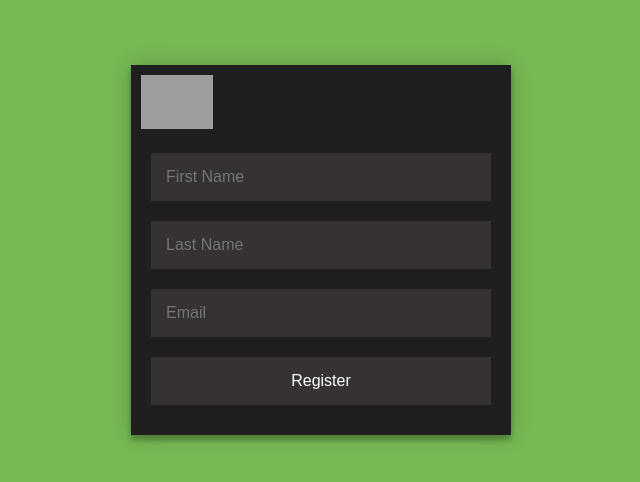
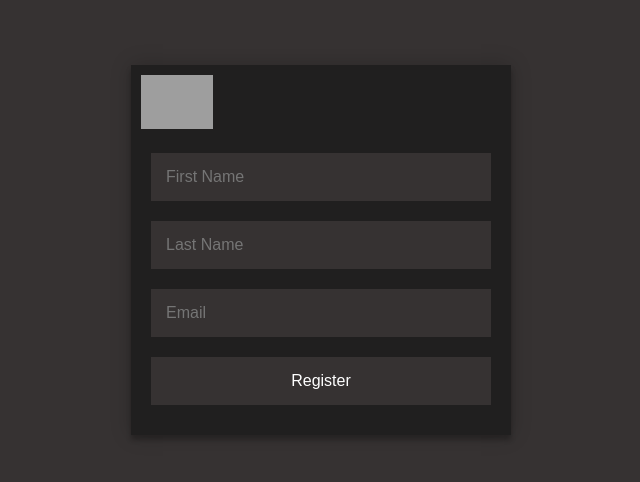
Before and after one commit to Abolfazl181920/Form, a React (Create React App) app: page / in a window 1280 px wide. Shown: the part 158-640 px from the top of the page, without its empty margins (319-959 px from the left). Built offline with nearby package versions, Linux system fonts and the light colour scheme; grey boxes are pictures that could not be loaded.

Commit message:
done dark-mode light-mode

```diff
--- a/src/index.css
+++ b/src/index.css
@@ -12,7 +12,7 @@
 }
 
 body {
-  background: var(--green);
+  background: var(--minidark);
   display: flex;
   min-height: 100vh;
   justify-content: center;
```
